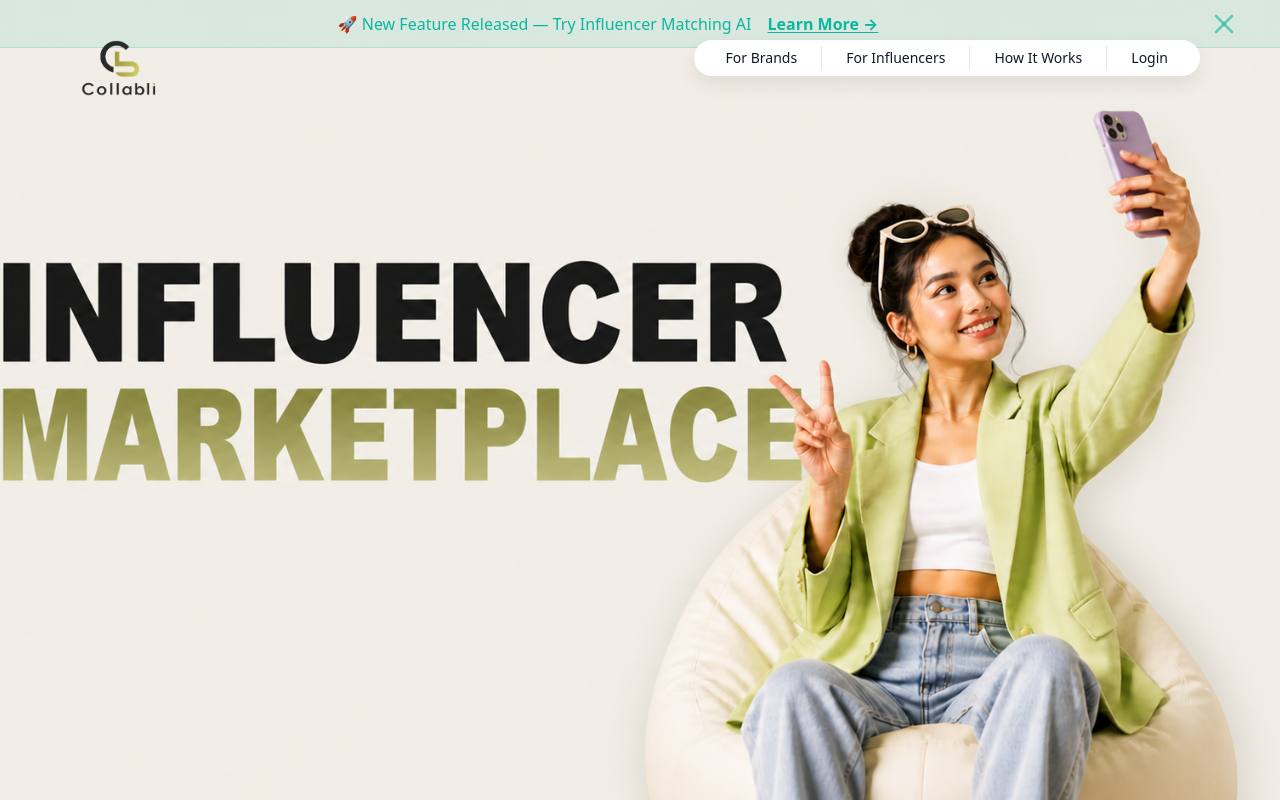
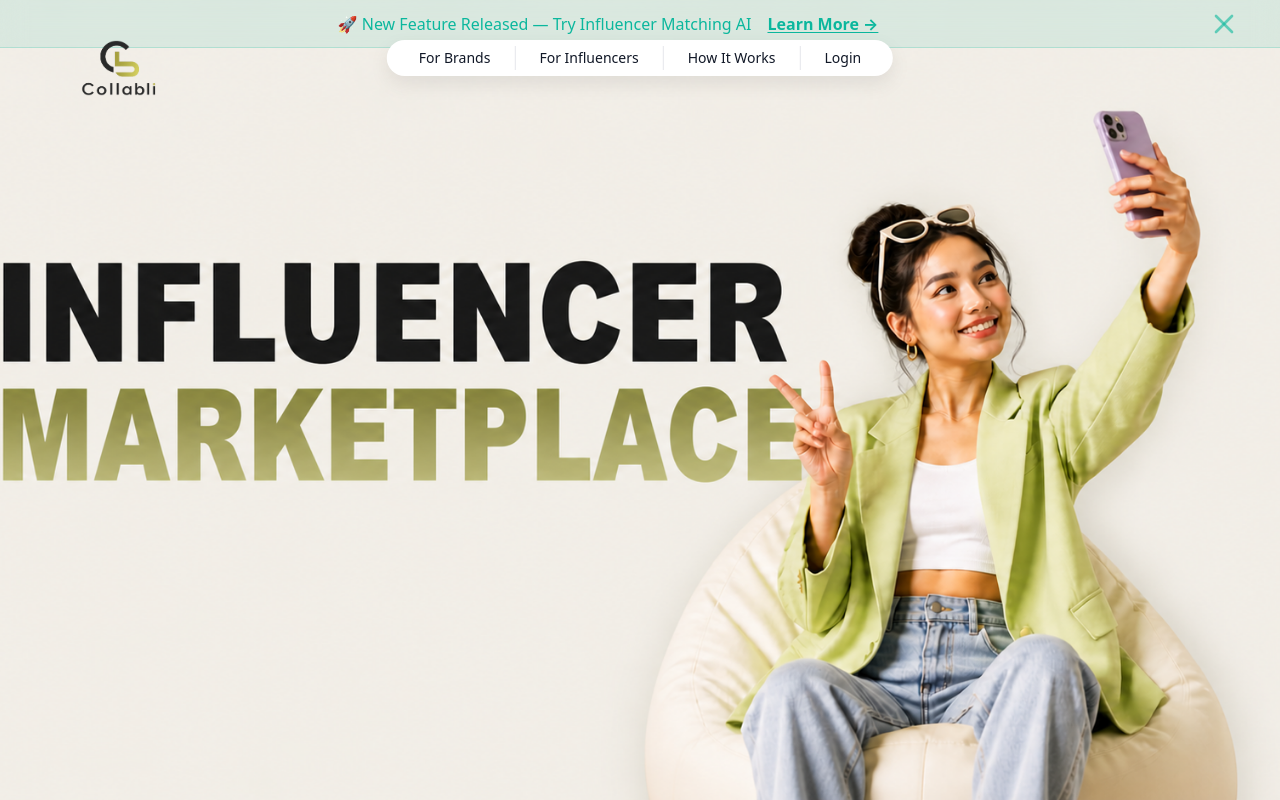
Before and after one commit to nevermature01-lgtm/collabli, a Next.js app: page / in a window 1280 px wide. Built offline with nearby package versions, Linux system fonts and the light colour scheme.

Commit message:
middle/ center mein karr isko  (_for element <FloatingNavbar>_)

```diff
--- a/src/components/FloatingNavbar.tsx
+++ b/src/components/FloatingNavbar.tsx
@@ -13,14 +13,14 @@ export default function FloatingNavbar() {
   ];
 
   return (
-    <div className="fixed top-5 right-4 md:right-10 z-[1000]">
+    <div className="fixed top-5 left-1/2 -translate-x-1/2 z-[1000] w-auto">
       <div className="flex items-center bg-white rounded-full shadow-[0_8px_20px_rgba(0,0,0,0.08)] py-1.5 px-4">
 
         {/* Desktop Menu */}
         <div className="hidden md:flex items-center gap-0">
           {menuItems.map((item, index) => (
             <div key={index} className="flex items-center">
-              <span className="text-sm font-medium text-gray-900 hover:text-[#0ab99d] transition-all duration-200 cursor-pointer">
+              <span className="text-sm font-medium text-gray-900 hover:text-[#0ab99d] transition-all duration-200 cursor-pointer whitespace-nowrap">
                 {item}
               </span>
 
@@ -43,7 +43,7 @@ export default function FloatingNavbar() {
 
       {/* Mobile Dropdown */}
       {open && (
-        <div className="md:hidden absolute right-0 mt-2 bg-white rounded-xl shadow-[0_8px_20px_rgba(0,0,0,0.08)] py-2 w-48 overflow-hidden">
+        <div className="md:hidden absolute left-1/2 -translate-x-1/2 mt-2 bg-white rounded-xl shadow-[0_8px_20px_rgba(0,0,0,0.08)] py-2 w-48 overflow-hidden">
           {menuItems.map((item, index) => (
             <div
               key={index}
```
